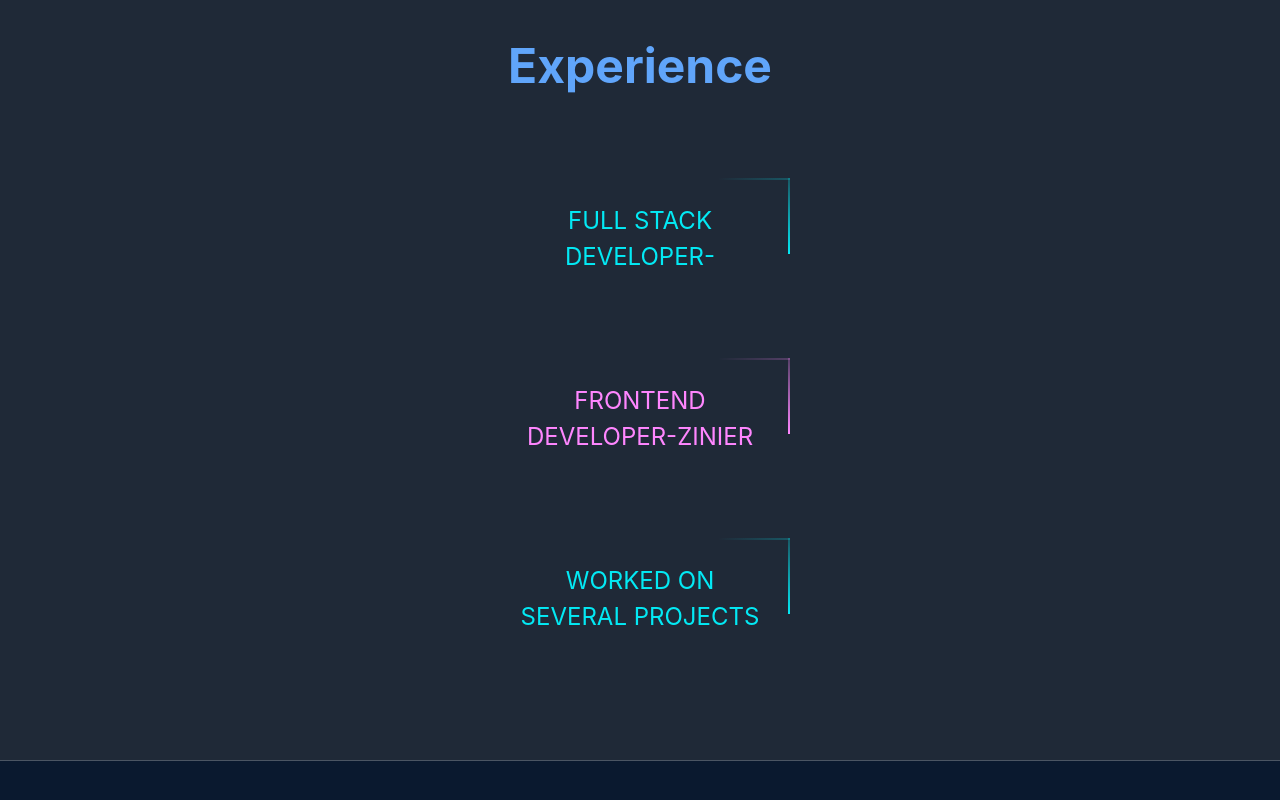
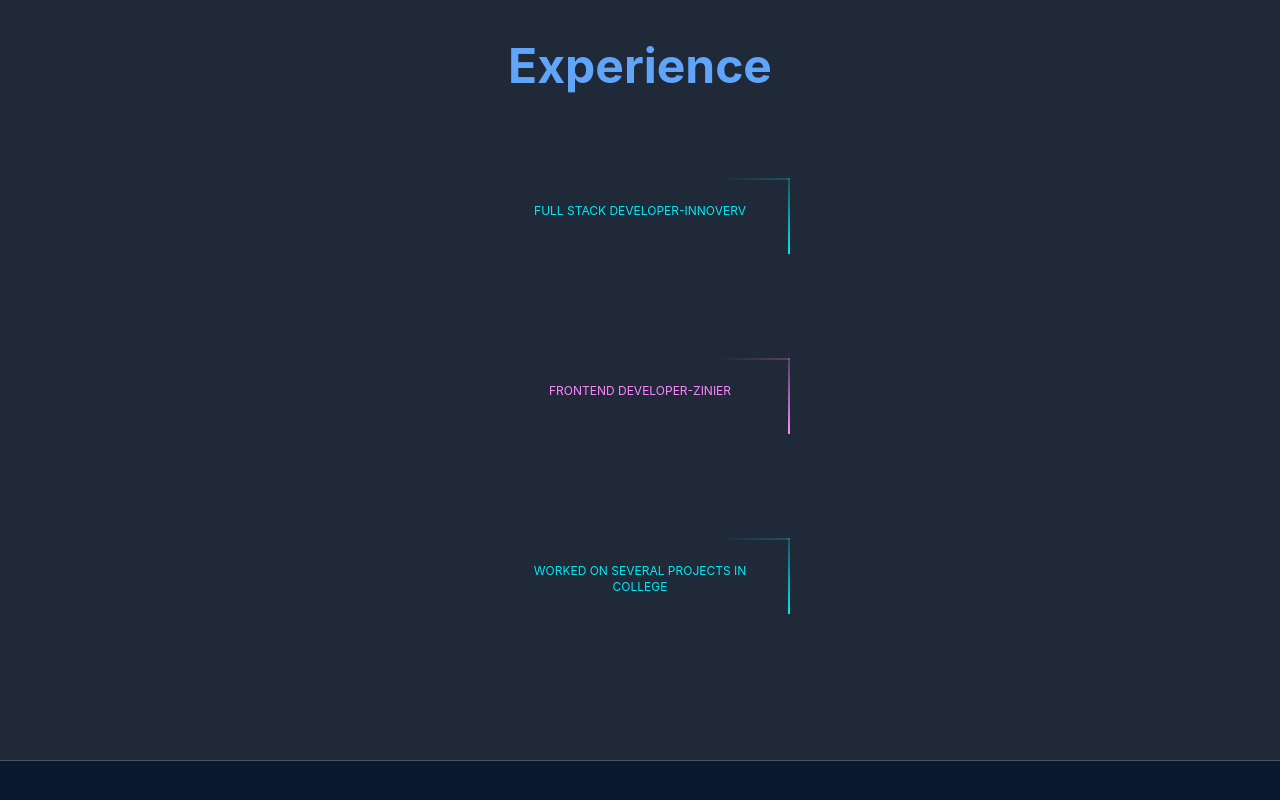
Before and after one commit to PurabRay/portfolio, a React (Create React App) app: page / in a window 1280 px wide. Shown: the part 2412-3212 px from the top of the page. Built offline with nearby package versions, Linux system fonts and the light colour scheme.

Commit message:
Update experiences.js

```diff
--- a/src/experiences.js
+++ b/src/experiences.js
@@ -10,21 +10,21 @@ import "./exp.css"
                 </header>
                 <div className="space-y-8"></div>
                 </div>
-            <a href='#' className="ani">
+            <a href='#' className="ani text-xs" text-14px>
                 <span></span>
                  <span></span>
                  <span></span>
                  <span></span>
                  Full stack developer-Innoverv
                  </a>
-                 <a href='#' className="ani">
+                 <a href='#' className="ani text-xs">
                  <span></span>
                  <span></span>
                  <span></span>
                  <span></span>
                 Frontend developer-Zinier
             </a>
-            <a href='#' className="ani">
+            <a href='#' className="ani text-xs">
                  <span></span>
                  <span></span>
                  <span></span>
```
